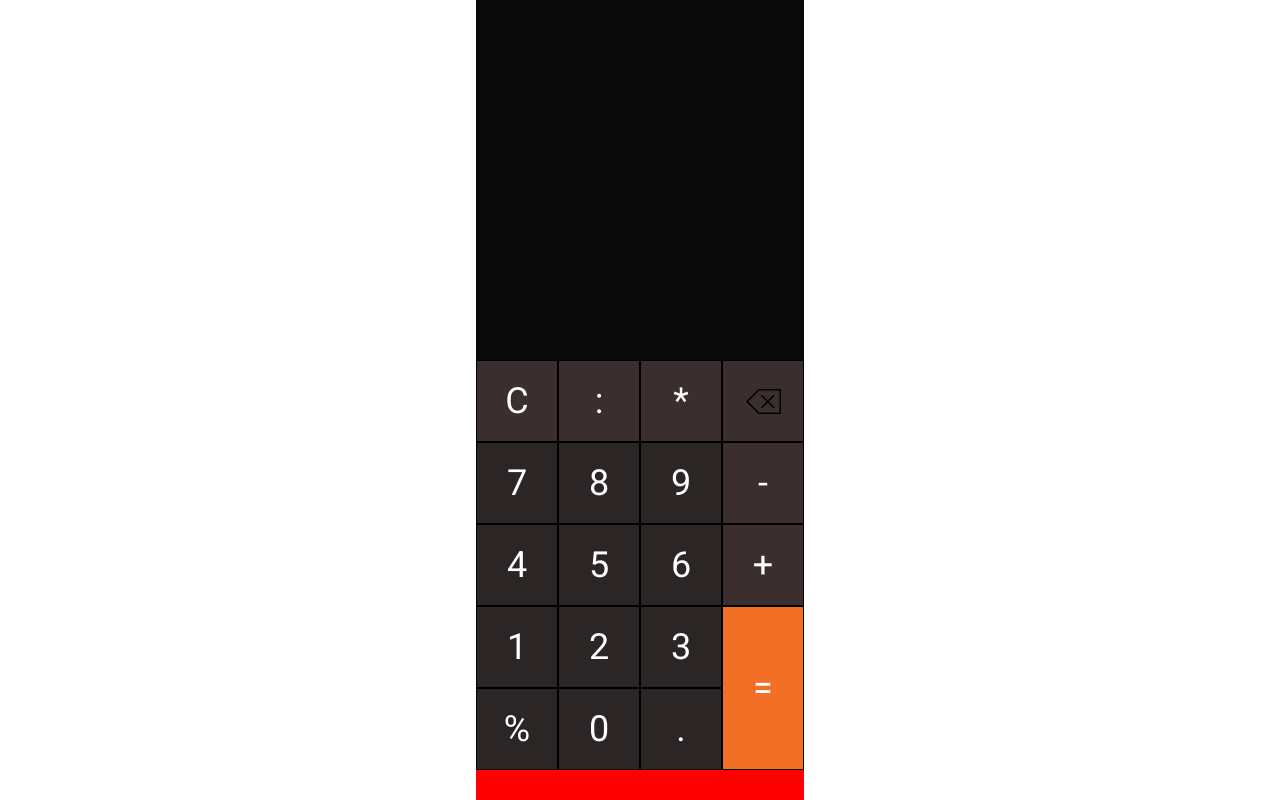
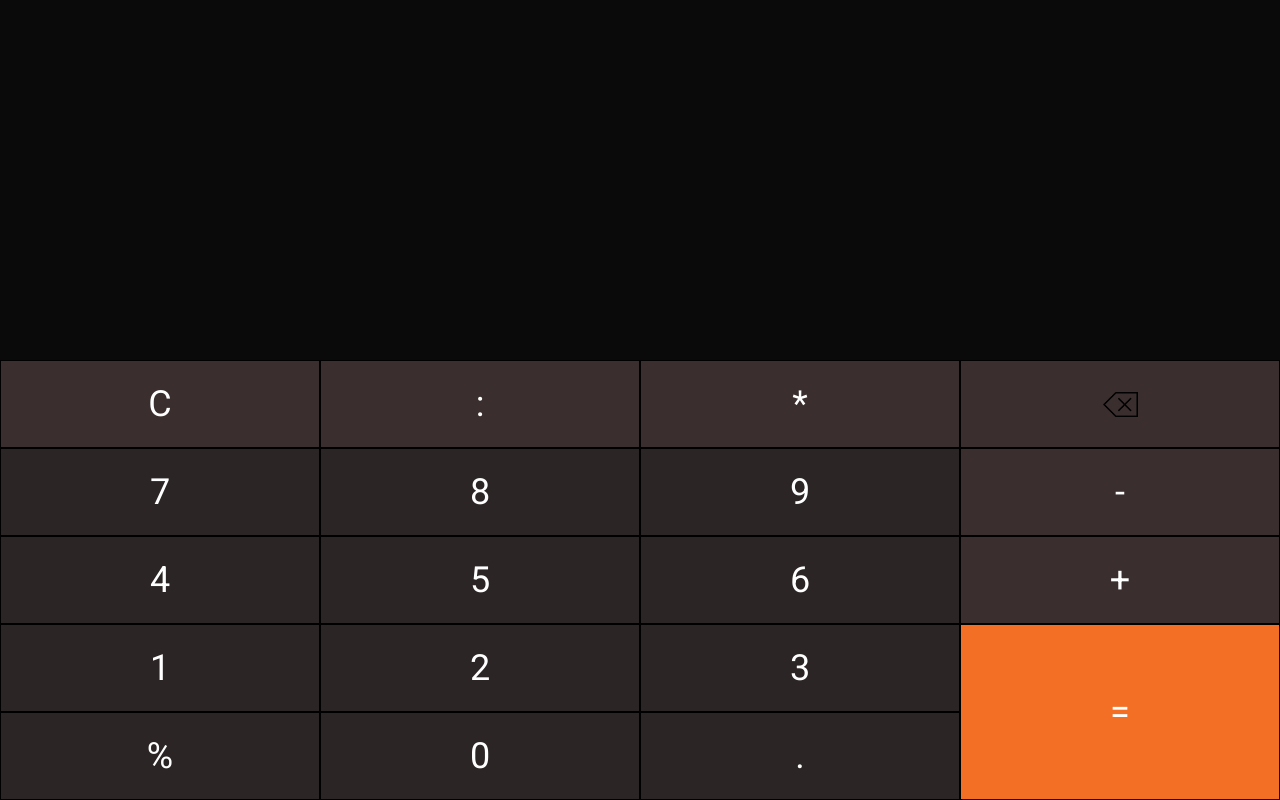
Before and after one commit to Keldiyor1303/kalkulator, a plain HTML site: page index.html in a window 1280 px wide. Drawn offline with Linux system fonts and the light colour scheme.

Commit message:
css gridda qilindi

```diff
--- a/index.html
+++ b/index.html
@@ -44,11 +44,11 @@
                 <div class="tugma">.</div>
             </div>
 
-            <div class="box">
+            <div class="box box-2">
                 <div class="tugma-1"><img style="width: 35px;" src="backspace.png" alt="backspace"></div>
                 <div class="tugma-1">-</div>
                 <div class="tugma-1">+</div>
-                <div class="tugma-1" style="height: 164px; background-color: #F26F25;">=</div>
+                <div class="tugma-1" style="background-color: #F26F25;">=</div>
             </div>
         </div>
     </div>
--- a/style.css
+++ b/style.css
@@ -5,7 +5,7 @@
 }
 
 .kalkulator {
-    width: 328px;
+    width: 100%;
     height: 100vh;
     background: #0B0A0A;
     position: absolute;
@@ -21,21 +21,24 @@
 }
 
 .tugmalar {
+    width: 100%;
     height: 55%;
-    background-color: red;
-    display: flex;
-
+    display: grid;
+    grid-template-columns: repeat(4, 1fr);
+    grid-template-row: repeat(4, 1fr);
 
 }
 
 .box {
     display: flex;
     flex-direction: column;
+    justify-content: space-between;
+    align-items: center;
 }
 
 .tugma {
-    width: 82px;
-    height: 82px;
+    width: 100%;
+    height: 100%;
     font-size: 36px;
     color: white;
     background-color: #2C2525;
@@ -46,9 +49,15 @@
     text-align: center;
 }
 
+.box-2 {
+    display: grid;
+    grid-template-columns: 1fr;
+    grid-template-rows: 1fr 1fr 1fr 2fr;
+}
+
 .tugma-1 {
-    width: 82px;
-    height: 82px;
+    width: 100%;
+    height: 100%;
     font-size: 36px;
     background-color: #3A2E2E;
     color: white;
```
